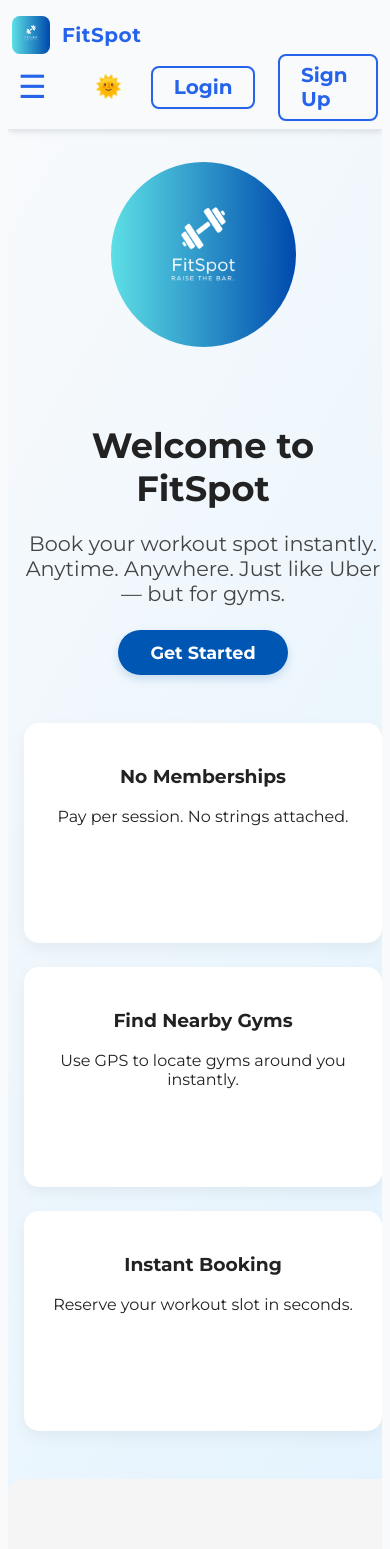
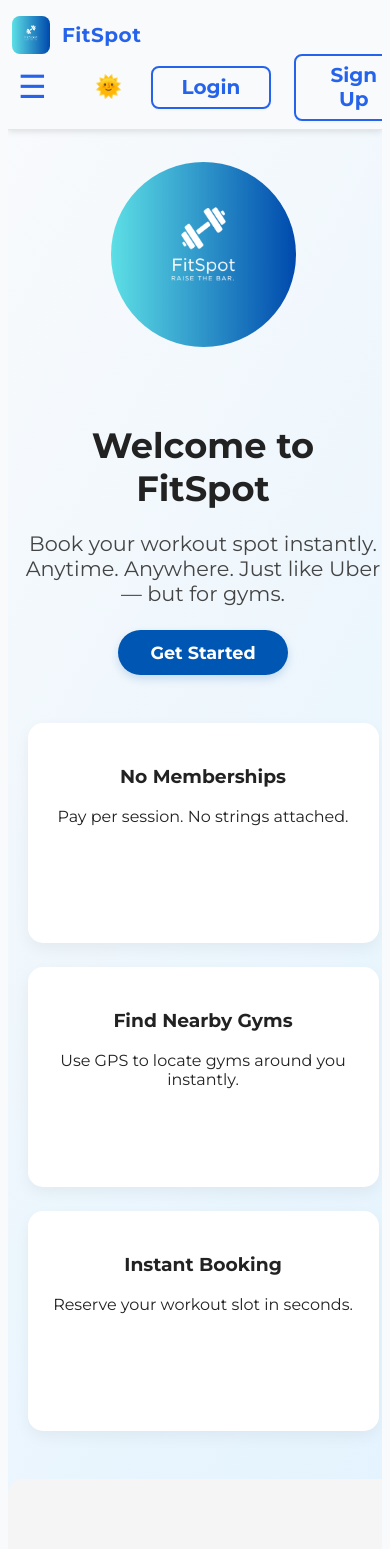
Before and after one commit to StartedtoCodewithAI/FitSpot, a React (Vite) app: page / in a window 390 px wide. Shown: the top 1549 px of the page. Built offline with nearby package versions, Linux system fonts and the light colour scheme.

Commit message:
Update index.css

```diff
--- a/src/index.css
+++ b/src/index.css
@@ -36,7 +36,6 @@ body {
   background: var(--color-bg-light);
   color: var(--color-text);
   font-family: 'Montserrat', Arial, sans-serif;
-  /* Smooth theme transitions */
   transition: background 0.2s, color 0.2s;
 }
 
@@ -257,7 +256,6 @@ body {
   width: 100%;
   z-index: 1000;
   border-bottom: 1.5px solid var(--color-border);
-  /* Smooth menu transition */
   transition: max-height 0.3s cubic-bezier(.4,0,.2,1), opacity 0.2s;
   overflow: hidden;
   opacity: 1;
@@ -328,7 +326,6 @@ body {
     display: flex;
   }
 }
-/* Extra: shrink nav padding on very small screens */
 @media (max-width: 600px) {
   .nav-root {
     padding: 0.5rem 0.25rem;
@@ -362,6 +359,10 @@ body {
   cursor: pointer;
   display: inline-block;
   box-shadow: 0 1px 3px rgba(60,60,60,0.04);
+  /* Make sure width and font-size is always the same */
+  min-width: 120px;
+  max-width: 160px;
+  text-align: center;
 }
 .nav-btn:hover,
 .nav-btn:focus {
@@ -375,12 +376,10 @@ body {
 /* --- FEATURE CARDS LAYOUT FOR FITSPOT --- */
 .features-row {
   display: flex;
+  justify-content: center;
   gap: 2.5rem;
-  justify-content: center;
-  align-items: flex-start;
   margin: 2.5rem 0;
   width: 100%;
-  padding: 0;
 }
 
 .feature-card {
@@ -392,21 +391,19 @@ body {
   min-width: 220px;
   max-width: 320px;
   width: 100%;
-  margin: 0 0.5rem;
+  margin: 0;
   box-sizing: border-box;
 }
 
-/* Mobile: Stack features vertically and center them */
 @media (max-width: 900px) {
   .features-row {
     flex-direction: column;
     gap: 1.5rem;
     align-items: center;
-    padding: 0;
   }
   .feature-card {
     margin: 0 auto;
-    width: 100%;
+    width: 90vw;
     max-width: 430px;
   }
 }
```
